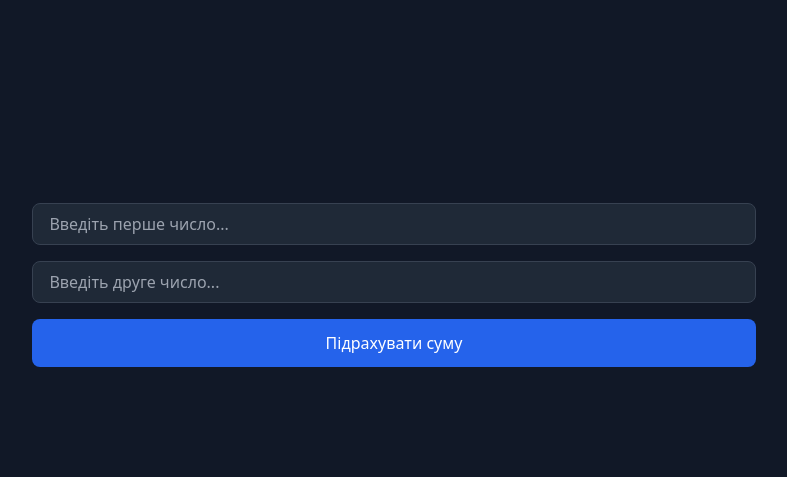
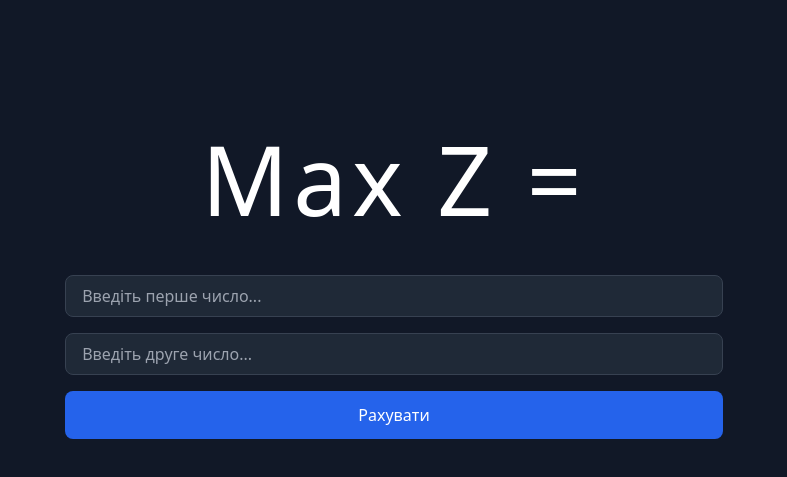
Before and after one commit to PraydE007/MMDO-Website, a plain HTML site: page index.html in a window 1280 px wide. Shown: the part 179-656 px from the top of the page, without its empty margins (246-1033 px from the left). Drawn offline with nearby package versions, Linux system fonts and the light colour scheme.

Commit message:
git dev test

```diff
--- a/index.html
+++ b/index.html
@@ -16,6 +16,9 @@
                 &nbsp;
             </h1>
             <div class="space-y-4">
+                <h1 class="text-4xl md:text-6xl lg:text-8xl text-white tracking-wider mb-8">
+                    Max Z =
+                </h1>
                 <input type="number"
                        id="number1"
                        class="w-full px-4 py-2 rounded-lg bg-gray-800 text-white border border-gray-700 focus:border-blue-500 focus:ring-2 focus:ring-blue-500 outline-none transition-colors"
@@ -26,7 +29,7 @@
                        placeholder="Введіть друге число...">
                 <button type="submit"
                         class="w-full px-6 py-3 bg-blue-600 text-white font-medium rounded-lg hover:bg-blue-700 transition-colors">
-                    Підрахувати суму
+                    Рахувати
                 </button>
             </div>
         </form>
```
